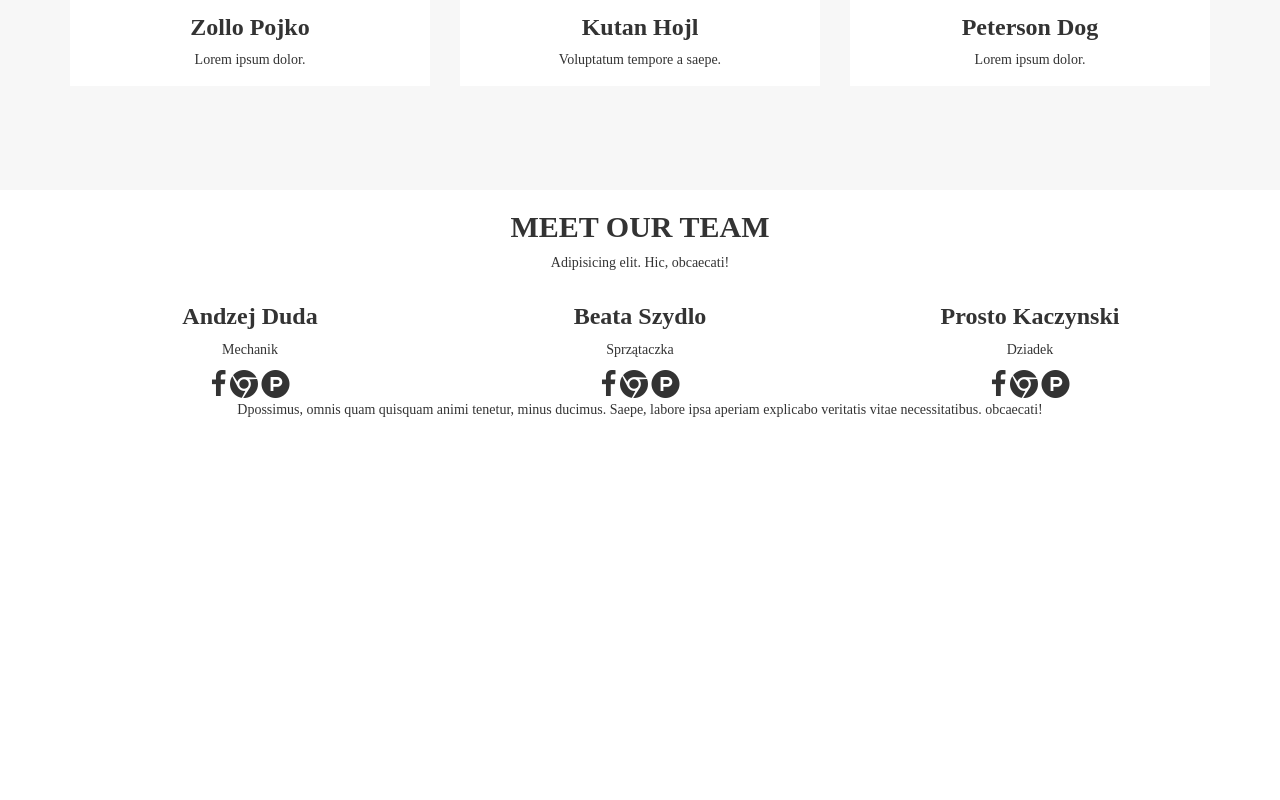
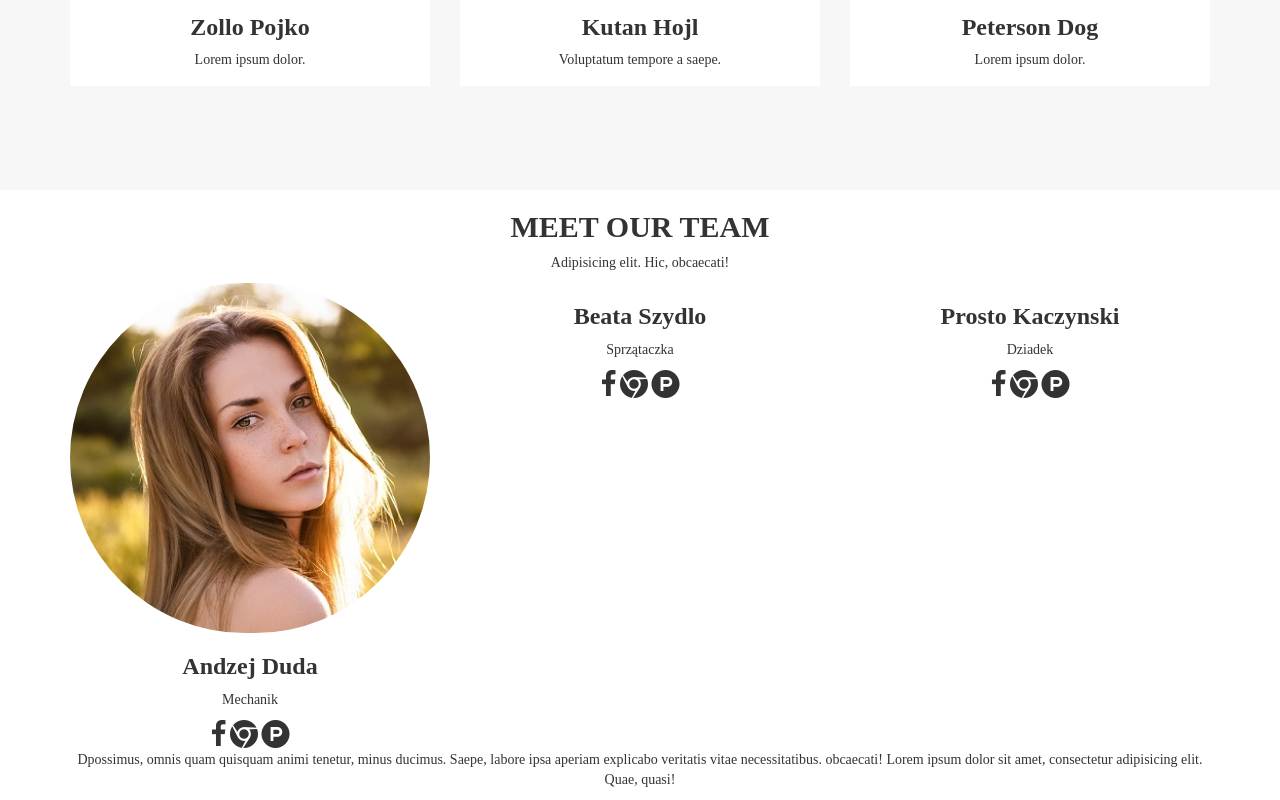
Before and after one commit to Yarikua/Pierwszy-projekt-1, a plain HTML site: page index.html in a window 1280 px wide. Shown: the part 1863-2663 px from the top of the page. Before the commit the page ends 2293 px from the top, so only its background shows below. Drawn offline with Linux system fonts and the light colour scheme; a web font is replaced by a local one.

Commit message:
started team

```diff
--- a/css/main.css
+++ b/css/main.css
@@ -10,6 +10,7 @@ body{
 h2{
     text-transform: uppercase;
 }
+
 
 /*HHEEAADDEERR*/
 #topwiew{
@@ -40,6 +41,9 @@ h1{
     border-radius: 5px;
     text-transform: uppercase;
 }
+
+
+
 /*SSEERRWWIICCEESS*/
 #services{
     padding-top: 50px;
@@ -58,6 +62,8 @@ h1{
 #icons{
     margin: 70px;
 }
+
+
 /*PPPOOORRTTTFFOOLLIIOO*/
 #portfolio{
     padding-bottom: 90px;
@@ -76,3 +82,21 @@ img{
     background-size: contain;
     height: 250px;
 }
+
+.proba{
+    background-image: url(../img/team/woman-1.jpg);
+    background-size: cover;
+    background-repeat: no-repeat;
+    height:  350px;
+    border-radius: 300px
+}
+
+/*TTTEEEAAAMMM*/
+/*
+#team1{
+    background-image: url(../img/team/man-1.jpg);
+    background-size: contain;
+    width: 300px;
+    background-repeat: no-repeat;
+
+}*/
--- a/index.html
+++ b/index.html
@@ -131,8 +131,9 @@
         <p>Adipisicing elit. Hic, obcaecati!</p>
     </div>
     <div class="row">
-        <div class="col-lg-4 text-center">
+        <div class="col-lg-4 text-center" id="team1" >
            <div id="Mechanik">
+                <div class="proba"></div>
                 <h3><strong>Andzej Duda</strong></h3>
                 <p>Mechanik</p>
                 <i class="fa fa-facebook fa-2x" aria-hidden="true"></i>
@@ -160,7 +161,7 @@
         </div>
     </div>
     <div class="text-center">
-        <p>Dpossimus, omnis quam quisquam animi tenetur, minus ducimus. Saepe, labore ipsa aperiam explicabo veritatis vitae necessitatibus. obcaecati!</p>
+        <p>Dpossimus, omnis quam quisquam animi tenetur, minus ducimus. Saepe, labore ipsa aperiam explicabo veritatis vitae necessitatibus. obcaecati! Lorem ipsum dolor sit amet, consectetur adipisicing elit. Quae, quasi!</p>
     </div>
 </div>
 
```
